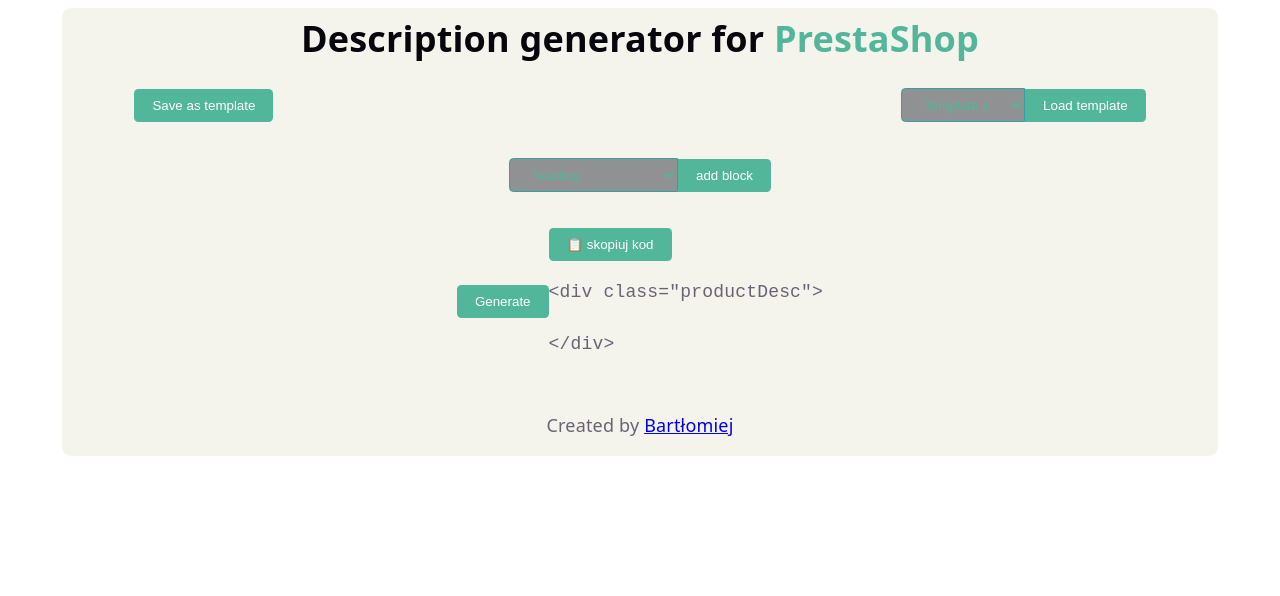
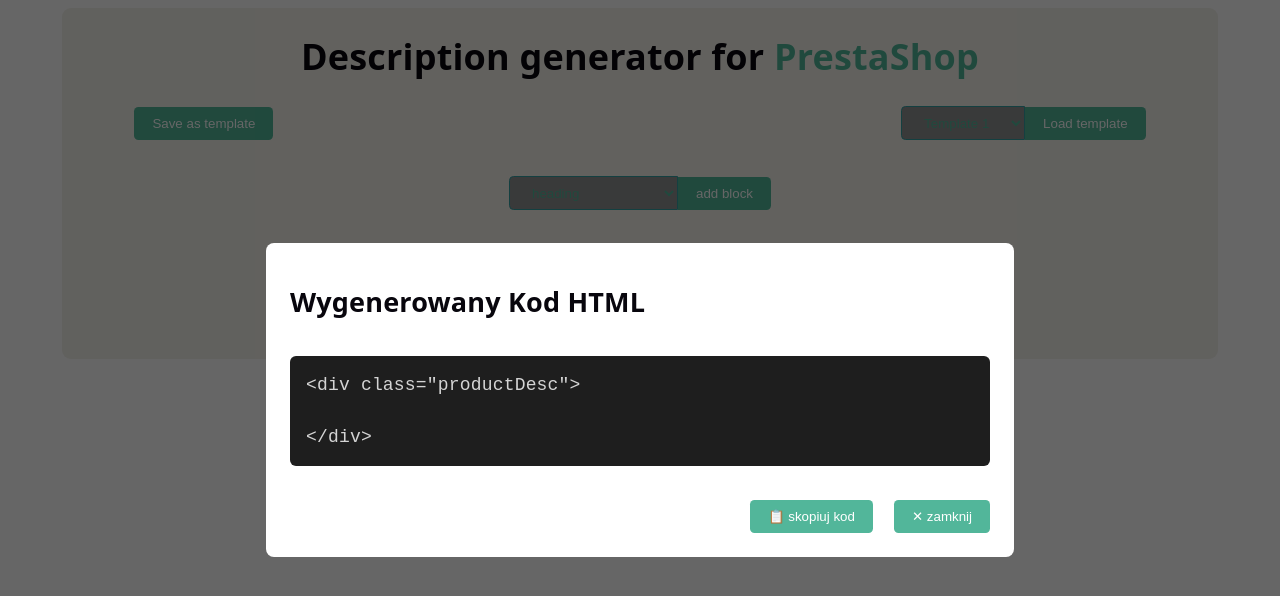
Before and after one commit to bartodziej777/description-generator, a React (Vite) app: page / in a window 1280 px wide. Both pictures are taken after a click on the button "Generate". Shown: the top 596 px of the page. Built offline with nearby package versions, Linux system fonts and the light colour scheme.

Commit message:
create modal to display generated description

```diff
--- a/src/App.css
+++ b/src/App.css
@@ -16,7 +16,7 @@
   font-weight: 600;
   color: var(--text-h);
   margin: 0;
-  padding: 1rem 0;
+  padding: 2rem 0 1rem;
   text-align: center;
 }
 
@@ -39,6 +39,11 @@
   border-radius: 0.25rem;
   cursor: pointer;
   text-transform: lowercase;
+  transition: all 0.3s ease;
+}
+
+.top-menu button:hover {
+  background-color: var(--accent-border);
 }
 
 .top-menu button::first-letter {
@@ -72,7 +77,8 @@
   margin-bottom: 1rem;
 }
 
-.block-actions button {
+.block-actions button,
+.modal-actions button {
   background: var(--accent);
   color: #fff;
   border: none;
@@ -81,6 +87,12 @@
   cursor: pointer;
   text-transform: lowercase;
   margin-left: 0.5rem;
+  transition: all 0.3s ease;
+}
+
+.block-actions button:hover,
+.modal-actions button:hover {
+  background-color: var(--accent-border);
 }
 
 .block-actions button:last-of-type {
@@ -137,6 +149,11 @@
   border-radius: 0 0.25rem 0.25rem 0;
   cursor: pointer;
   text-transform: lowercase;
+  transition: all 0.3s ease;
+}
+
+.add-block-section button:hover {
+  background-color: var(--accent-border);
 }
 
 .generate-section {
@@ -154,6 +171,11 @@
   border-radius: 0.25rem;
   cursor: pointer;
   text-transform: lowercase;
+  transition: all 0.3s ease;
+}
+
+.generate-section button:hover {
+  background-color: var(--accent-border);
 }
 
 .generate-section button::first-letter {
@@ -165,6 +187,16 @@
   text-align: center;
 }
 
+footer a {
+  color: var(--accent);
+  text-decoration: none;
+  transition: all 0.3s ease;
+}
+
+footer a:hover {
+  text-decoration: underline;
+}
+
 .editor-block {
   background: var(--bg);
   border: 1px solid var(--border);
@@ -172,3 +204,48 @@
   padding: 1rem;
   margin-bottom: 1rem;
 }
+
+.modal-overlay {
+  position: fixed;
+  top: 0;
+  left: 0;
+  width: 100vw;
+  height: 100vh;
+  background-color: rgba(0, 0, 0, 0.6);
+  display: flex;
+  align-items: center;
+  justify-content: center;
+  z-index: 1000;
+}
+
+.modal-content {
+  background: var(--bg);
+  padding: 24px;
+  border-radius: 8px;
+  max-width: 700px;
+  width: 90%;
+  max-height: 80vh;
+  display: flex;
+  flex-direction: column;
+}
+
+.modal-content pre {
+  background-color: #1e1e1e;
+  color: #d4d4d4;
+  padding: 16px;
+  border-radius: 6px;
+  overflow-x: auto;
+  max-height: 50vh;
+  text-align: left;
+}
+
+.modal-content h2 {
+  color: var(--text-h);
+}
+
+.modal-actions {
+  display: flex;
+  justify-content: flex-end;
+  gap: 12px;
+  margin-top: 16px;
+}
--- a/src/App.tsx
+++ b/src/App.tsx
@@ -77,6 +77,7 @@
   | headingWithFilm
   | leftTextRightImage
   | leftImageRightText;
+
 const blocksNames: Block["type"][] = [
   "heading",
   "producentLogo",
@@ -90,6 +91,7 @@
   const [selectedBlock, setSelectedBlock] = useState<Block["type"]>("heading");
   const [blocks, setBlocks] = useState<Block[]>([]);
   const [generatedHTML, setGeneratedHTML] = useState<string>("");
+  const [isModalOpen, setIsModalOpen] = useState<boolean>(false);
 
   const addBlock = () => {
     const id = Date.now();
@@ -180,6 +182,7 @@
 
     const fullHTML = `<div class="productDesc">\n${innerContent}\n</div>`;
     setGeneratedHTML(fullHTML);
+    setIsModalOpen(true);
   };
 
   const copyHTMLToClipboard = () => {
@@ -294,18 +297,22 @@
 
         <section className="generate-section">
           <button onClick={handleGenerate}>generate</button>
+        </section>
 
-          {generatedHTML && (
-            <div className="preview-container">
-              <div className="preview-actions">
-                <button onClick={copyHTMLToClipboard}>📋 Skopiuj kod</button>
-              </div>
+        {isModalOpen && (
+          <div className="modal-overlay" onClick={() => setIsModalOpen(false)}>
+            <div className="modal-content" onClick={(e) => e.stopPropagation()}>
+              <h2>Wygenerowany Kod HTML</h2>
               <pre>
                 <code>{generatedHTML}</code>
               </pre>
+              <div className="modal-actions">
+                <button onClick={copyHTMLToClipboard}>📋 Skopiuj kod</button>
+                <button onClick={() => setIsModalOpen(false)}>✕ Zamknij</button>
+              </div>
             </div>
-          )}
-        </section>
+          </div>
+        )}
       </main>
       <footer>
         <p>
```
